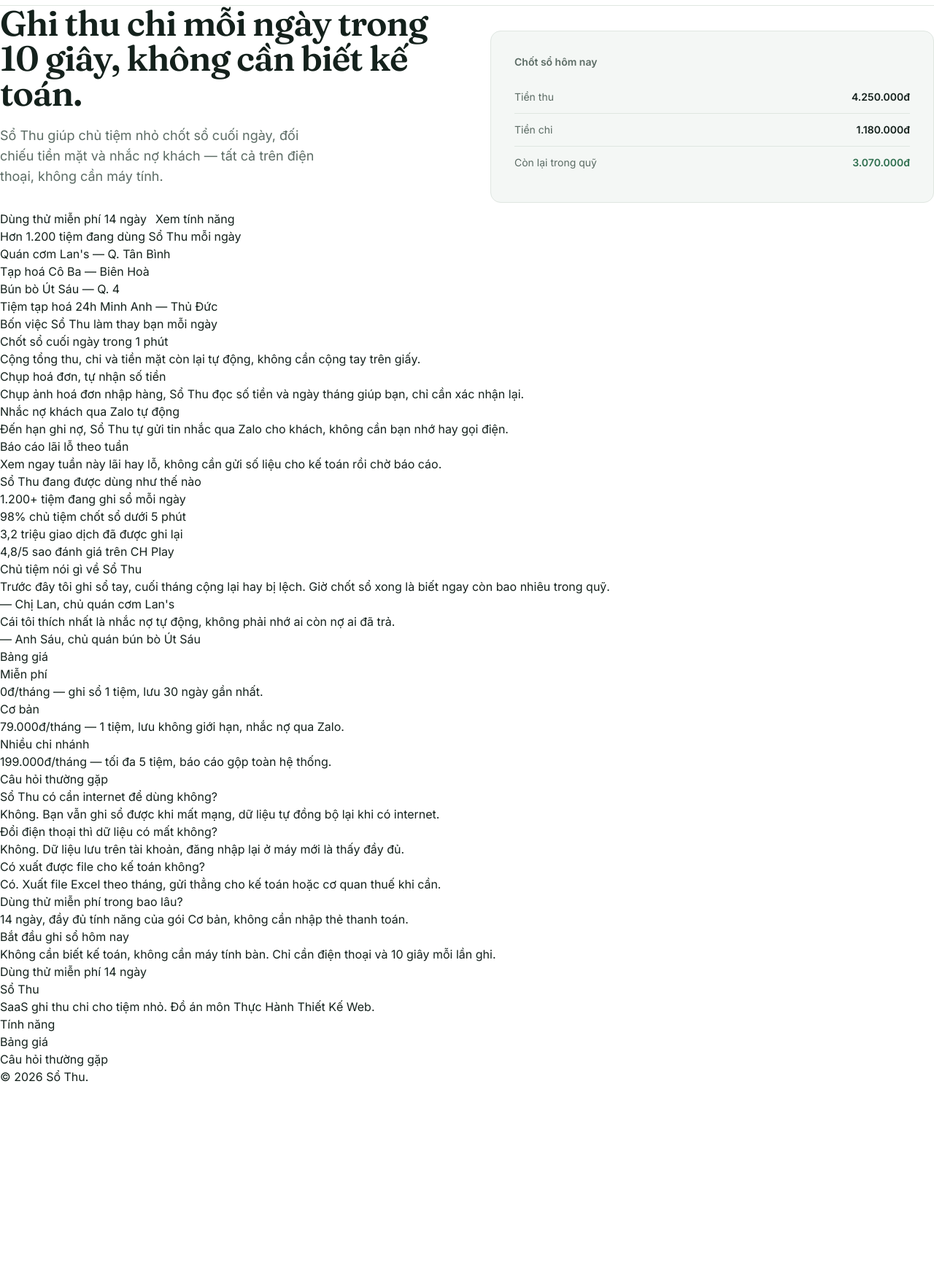
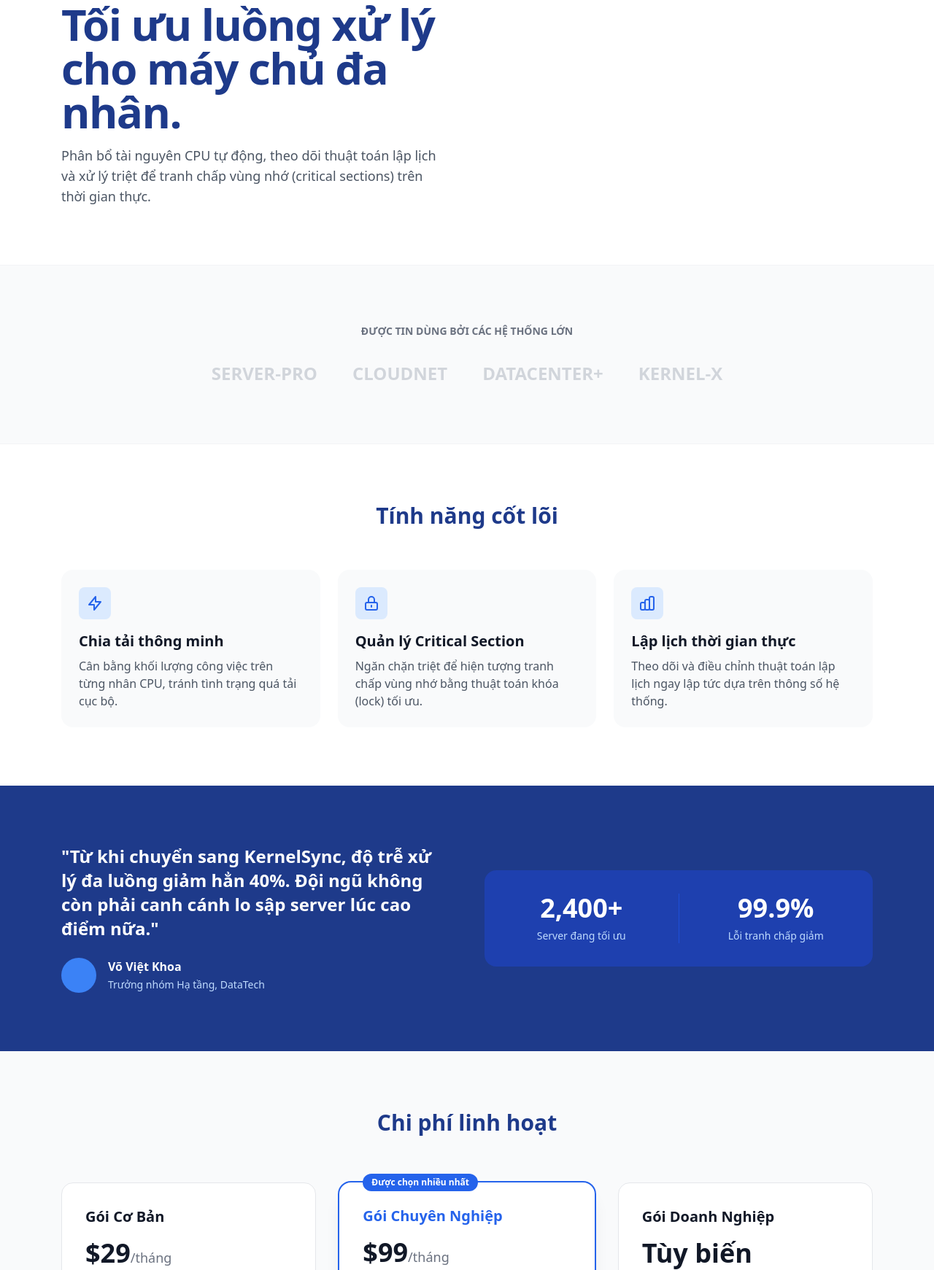
Before and after one commit to 2551050019bao-ux/tkw_2551050019_Bao, a website: page index.html in a window 1280 px wide. Shown: the part 77-1818 px from the top of the page at 73% size. Before the commit the page ends 1565 px from the top, so only its background shows below. Drawn offline with nearby package versions, Linux system fonts and the light colour scheme.

Commit message:
hoan thanh bai tap buoi 2

```diff
--- a/index.html
+++ b/index.html
@@ -1,205 +1,204 @@
 <!DOCTYPE html>
 <html lang="vi">
-<head><link rel="stylesheet" href="./dist/output.css">
-<meta charset="UTF-8" />
-<meta name="viewport" content="width=device-width, initial-scale=1.0" />
-<title>Sổ Thu — Ghi thu chi mỗi ngày trong 10 giây</title>
-<meta name="description" content="Sổ Thu là SaaS ghi thu chi cho tiệm nhỏ: chốt sổ cuối ngày trong 1 phút, không cần biết kế toán." />
-
-<link rel="preconnect" href="https://fonts.googleapis.com">
-<link href="https://fonts.googleapis.com/css2?family=Fraunces:opsz,wght@9..144,500;9..144,600;9..144,700&family=Inter:wght@400;500;600;700&display=swap" rel="stylesheet">
-
-<!-- DEV/PREVIEW: dùng Tailwind Play CDN + assets/preview.css (bản CSS tay tương đương src/input.css)
-     vì môi trường build bài này không có mạng để chạy `npm run dev`.
-     Bản THẬT nộp bài là src/input.css — xem README mục "Cách chạy thật". -->
-<script src="https://cdn.tailwindcss.com"></script>
-<script>
-  tailwind.config = {
-    theme: {
-      extend: {
-        colors: {
-          brand: { 600: '#2f6f4f', 700: '#24573d' },
-          accent: { 500: '#e2a33b' },
-          ink: '#14211c',
-          muted: '#5b6b64',
-          surface: { DEFAULT: '#ffffff', alt: '#f4f7f5' },
-          line: '#dfe6e1',
-        },
-        fontFamily: {
-          display: ['Fraunces', 'ui-serif', 'Georgia', 'serif'],
-          body: ['Inter', 'ui-sans-serif', 'system-ui', 'sans-serif'],
-        },
-        borderRadius: { card: '0.875rem' },
-      }
-    }
-  }
-</script>
-<link rel="stylesheet" href="assets/preview.css" />
+<head>
+  <meta charset="UTF-8">
+  <meta name="viewport" content="width=device-width, initial-scale=1.0">
+  <title>KernelSync - Giải pháp quản lý CPU Đa nhân</title>
+  <script src="https://cdn.tailwindcss.com"></script> <!-- Dùng tạm CDN để hiển thị ngay -->
 </head>
-<body class="font-body text-ink bg-surface">
-
-<a href="#main" class="skip-link">Bỏ qua đến nội dung chính</a>
-
-<!-- ============ NAVBAR (đã style — tiết 4) ============ -->
-<header class="border-b border-line">
-  <nav class="section !py-4 flex items-center justify-between" aria-label="Điều hướng chính">
-    <a href="#main" class="font-display text-xl font-semibold">Sổ Thu</a>
-    <ul class="hidden md:flex items-center gap-8 text-sm font-medium">
-      <li><a href="#tinh-nang">Tính năng</a></li>
-      <li><a href="#bang-gia">Bảng giá</a></li>
-      <li><a href="#faq">Câu hỏi thường gặp</a></li>
-    </ul>
-    <a href="#cta" class="btn btn-primary">Dùng thử miễn phí</a>
-  </nav>
-</header>
+<body class="bg-white text-gray-900 font-sans">
 
   <main id="main">
 
-  <!-- ============ HERO (đã style — tiết 4) ============ -->
-  <section class="section grid items-center gap-14 lg:grid-cols-2 lg:gap-16" aria-labelledby="hero-title">
+    <!-- 1. Hero Section (Kế thừa buổi 1) -->
+    <section aria-labelledby="hero-title" class="py-20 grid items-center gap-14 lg:grid-cols-2 lg:gap-16 mx-auto w-full max-w-6xl px-5">
       <div>
-      <h1 id="hero-title" class="font-display text-4xl sm:text-5xl font-semibold leading-[1.08] tracking-tight">
-        Ghi thu chi mỗi ngày trong 10 giây, không cần biết kế toán.
+        <h1 id="hero-title" class="text-4xl font-extrabold leading-tight tracking-tight md:text-5xl lg:text-6xl text-blue-900">
+          Tối ưu luồng xử lý cho máy chủ đa nhân.
         </h1>
-      <p class="mt-5 text-lg text-muted max-w-md">
-        Sổ Thu giúp chủ tiệm nhỏ chốt sổ cuối ngày, đối chiếu tiền mặt và nhắc nợ khách — tất cả trên điện thoại, không cần máy tính.
+        <p class="mt-4 max-w-2xl text-lg text-gray-600">
+          Phân bổ tài nguyên CPU tự động, theo dõi thuật toán lập lịch và xử lý triệt để tranh chấp vùng nhớ (critical sections) trên thời gian thực.
         </p>
-      <div class="mt-8 flex flex-wrap gap-3">
-        <a href="#cta" class="btn btn-primary">Dùng thử miễn phí 14 ngày</a>
-        <a href="#tinh-nang" class="btn btn-ghost">Xem tính năng</a>
       </div>
+    </section>
+
+    <!-- 2. Dải Logo Khách Hàng (Tự xuống dòng với flex-wrap) -->
+    <section class="py-20 bg-gray-50 border-y border-gray-100">
+      <div class="mx-auto w-full max-w-6xl px-5">
+        <p class="text-center text-sm font-semibold text-gray-500 mb-8">ĐƯỢC TIN DÙNG BỞI CÁC HỆ THỐNG LỚN</p>
+        <ul class="flex flex-wrap items-center justify-center gap-x-12 gap-y-6">
+          <li class="text-2xl font-bold text-gray-300">SERVER-PRO</li>
+          <li class="text-2xl font-bold text-gray-300">CLOUDNET</li>
+          <li class="text-2xl font-bold text-gray-300">DATACENTER+</li>
+          <li class="text-2xl font-bold text-gray-300">KERNEL-X</li>
+        </ul>
       </div>
-    <div class="rounded-card border border-line bg-surface-alt p-8">
-      <p class="text-sm font-semibold text-muted">Chốt sổ hôm nay</p>
-      <dl class="mt-4 divide-y divide-line text-sm">
-        <div class="flex justify-between py-3"><dt class="text-muted">Tiền thu</dt><dd class="font-semibold">4.250.000đ</dd></div>
-        <div class="flex justify-between py-3"><dt class="text-muted">Tiền chi</dt><dd class="font-semibold">1.180.000đ</dd></div>
-        <div class="flex justify-between py-3"><dt class="text-muted">Còn lại trong quỹ</dt><dd class="font-semibold text-brand-600">3.070.000đ</dd></div>
+    </section>
+
+    <!-- 3. Lưới Tính Năng (Chia đều 3 cột) -->
+    <section class="py-20">
+      <div class="mx-auto w-full max-w-6xl px-5">
+        <div class="text-center max-w-2xl mx-auto">
+          <h2 class="text-3xl font-extrabold text-blue-900">Tính năng cốt lõi</h2>
+        </div>
+
+        <ul class="mt-14 grid gap-6 sm:grid-cols-2 lg:grid-cols-3">
+          <!-- Tính năng 1 -->
+          <li class="p-6 rounded-2xl bg-gray-50">
+            <span class="grid h-11 w-11 place-items-center rounded-lg bg-blue-100 text-blue-600">
+              <svg class="h-6 w-6" aria-hidden="true" fill="none" stroke="currentColor" viewBox="0 0 24 24"><path stroke-linecap="round" stroke-linejoin="round" stroke-width="2" d="M13 10V3L4 14h7v7l9-11h-7z"></path></svg>
+            </span>
+            <h3 class="mt-4 text-xl font-bold">Chia tải thông minh</h3>
+            <p class="mt-2 text-gray-600">Cân bằng khối lượng công việc trên từng nhân CPU, tránh tình trạng quá tải cục bộ.</p>
+          </li>
+          <!-- Tính năng 2 -->
+          <li class="p-6 rounded-2xl bg-gray-50">
+            <span class="grid h-11 w-11 place-items-center rounded-lg bg-blue-100 text-blue-600">
+              <svg class="h-6 w-6" aria-hidden="true" fill="none" stroke="currentColor" viewBox="0 0 24 24"><path stroke-linecap="round" stroke-linejoin="round" stroke-width="2" d="M12 15v2m-6 4h12a2 2 0 002-2v-6a2 2 0 00-2-2H6a2 2 0 00-2 2v6a2 2 0 002 2zm10-10V7a4 4 0 00-8 0v4h8z"></path></svg>
+            </span>
+            <h3 class="mt-4 text-xl font-bold">Quản lý Critical Section</h3>
+            <p class="mt-2 text-gray-600">Ngăn chặn triệt để hiện tượng tranh chấp vùng nhớ bằng thuật toán khóa (lock) tối ưu.</p>
+          </li>
+          <!-- Tính năng 3 -->
+          <li class="p-6 rounded-2xl bg-gray-50">
+            <span class="grid h-11 w-11 place-items-center rounded-lg bg-blue-100 text-blue-600">
+              <svg class="h-6 w-6" aria-hidden="true" fill="none" stroke="currentColor" viewBox="0 0 24 24"><path stroke-linecap="round" stroke-linejoin="round" stroke-width="2" d="M9 19v-6a2 2 0 00-2-2H5a2 2 0 00-2 2v6a2 2 0 002 2h2a2 2 0 002-2zm0 0V9a2 2 0 012-2h2a2 2 0 012 2v10m-6 0a2 2 0 002 2h2a2 2 0 002-2m0 0V5a2 2 0 012-2h2a2 2 0 012 2v14a2 2 0 01-2 2h-2a2 2 0 01-2-2z"></path></svg>
+            </span>
+            <h3 class="mt-4 text-xl font-bold">Lập lịch thời gian thực</h3>
+            <p class="mt-2 text-gray-600">Theo dõi và điều chỉnh thuật toán lập lịch ngay lập tức dựa trên thông số hệ thống.</p>
+          </li>
+        </ul>
+      </div>
+    </section>
+
+    <!-- 4. Cảm nhận và Số liệu (Dùng đúng thẻ ngữ nghĩa) -->
+    <section class="py-20 bg-blue-900 text-white">
+      <div class="mx-auto w-full max-w-6xl px-5 grid gap-12 lg:grid-cols-2 items-center">
+        <!-- Cảm nhận -->
+        <figure>
+          <blockquote class="text-2xl font-bold leading-snug">
+            "Từ khi chuyển sang KernelSync, độ trễ xử lý đa luồng giảm hẳn 40%. Đội ngũ không còn phải canh cánh lo sập server lúc cao điểm nữa."
+          </blockquote>
+          <figcaption class="mt-6 flex items-center gap-4">
+            <div class="h-12 w-12 rounded-full bg-blue-500"></div>
+            <div>
+              <span class="block font-bold">Võ Việt Khoa</span>
+              <cite class="text-sm text-blue-200 not-italic">Trưởng nhóm Hạ tầng, DataTech</cite>
+            </div>
+          </figcaption>
+        </figure>
+
+        <!-- Số liệu (Đảo giá trị lên trên bằng order-2) -->
+        <dl class="flex divide-x divide-blue-700 bg-blue-800 rounded-2xl py-8">
+          <div class="text-center px-6 flex-1 flex flex-col">
+            <dt class="order-2 mt-2 text-sm text-blue-200">Server đang tối ưu</dt>
+            <dd class="text-4xl font-extrabold">2,400+</dd>
+          </div>
+          <div class="text-center px-6 flex-1 flex flex-col">
+            <dt class="order-2 mt-2 text-sm text-blue-200">Lỗi tranh chấp giảm</dt>
+            <dd class="text-4xl font-extrabold">99.9%</dd>
+          </div>
         </dl>
       </div>
     </section>
 
-  <!-- ============ LOGO KHÁCH HÀNG (bare — chưa style, tiết 3) ============ -->
-  <section aria-labelledby="khach-hang-title">
-    <h2 id="khach-hang-title">Hơn 1.200 tiệm đang dùng Sổ Thu mỗi ngày</h2>
-    <ul>
-      <li>Quán cơm Lan's — Q. Tân Bình</li>
-      <li>Tạp hoá Cô Ba — Biên Hoà</li>
-      <li>Bún bò Út Sáu — Q. 4</li>
-      <li>Tiệm tạp hoá 24h Minh Anh — Thủ Đức</li>
+    <!-- 5. Bảng giá (Thử thách khó nhất: Thẻ cao bằng nhau, nút nằm đáy) -->
+    <section class="py-20 bg-gray-50">
+      <div class="mx-auto w-full max-w-6xl px-5">
+        <div class="text-center max-w-2xl mx-auto mb-16">
+          <h2 class="text-3xl font-extrabold text-blue-900">Chi phí linh hoạt</h2>
+        </div>
+
+        <ul class="grid items-stretch gap-8 lg:grid-cols-3">
+          <!-- Gói Cơ bản -->
+          <li class="flex h-full flex-col p-8 rounded-2xl bg-white border border-gray-200">
+            <h3 class="text-xl font-bold">Gói Cơ Bản</h3>
+            <p class="mt-4 text-4xl font-extrabold">$29<span class="text-lg text-gray-500 font-normal">/tháng</span></p>
+            <ul class="mt-6 space-y-4 mb-8">
+              <li class="flex gap-2">✓ Quản lý tối đa 4 node</li>
+              <li class="flex gap-2">✓ Lập lịch tự động</li>
             </ul>
+            <!-- mt-auto ép nút xuống đáy -->
+            <a href="#" class="mt-auto block w-full py-3 px-4 bg-gray-100 text-center font-bold rounded-lg hover:bg-gray-200">Bắt đầu ngay</a>
+          </li>
+
+          <!-- Gói Chuyên nghiệp (Nổi bật) -->
+          <li class="relative flex h-full flex-col p-8 rounded-2xl bg-white ring-2 ring-blue-600 shadow-xl">
+            <!-- Huy hiệu dùng absolute -->
+            <span class="absolute -top-3 left-8 bg-blue-600 text-white px-3 py-1 text-xs font-bold rounded-full">Được chọn nhiều nhất</span>
+            <h3 class="text-xl font-bold text-blue-600">Gói Chuyên Nghiệp</h3>
+            <p class="mt-4 text-4xl font-extrabold">$99<span class="text-lg text-gray-500 font-normal">/tháng</span></p>
+            <ul class="mt-6 space-y-4 mb-8">
+              <li class="flex gap-2">✓ Quản lý không giới hạn node</li>
+              <li class="flex gap-2">✓ Thuật toán lock chuyên sâu</li>
+              <li class="flex gap-2">✓ Hỗ trợ 24/7</li>
+            </ul>
+            <a href="#" class="mt-auto block w-full py-3 px-4 bg-blue-600 text-white text-center font-bold rounded-lg hover:bg-blue-700">Dùng thử 14 ngày</a>
+          </li>
+
+          <!-- Gói Doanh nghiệp -->
+          <li class="flex h-full flex-col p-8 rounded-2xl bg-white border border-gray-200">
+            <h3 class="text-xl font-bold">Gói Doanh Nghiệp</h3>
+            <p class="mt-4 text-4xl font-extrabold">Tùy biến</p>
+            <ul class="mt-6 space-y-4 mb-8">
+              <li class="flex gap-2">✓ Cài đặt on-premise</li>
+              <li class="flex gap-2">✓ Tích hợp hệ thống nội bộ</li>
+            </ul>
+            <a href="#" class="mt-auto block w-full py-3 px-4 bg-gray-100 text-center font-bold rounded-lg hover:bg-gray-200">Liên hệ bộ phận Sales</a>
+          </li>
+        </ul>
+      </div>
     </section>
 
-  <!-- ============ TÍNH NĂNG (bare) ============ -->
-  <section aria-labelledby="tinh-nang-title" id="tinh-nang">
-    <h2 id="tinh-nang-title">Bốn việc Sổ Thu làm thay bạn mỗi ngày</h2>
-    <ul>
+    <!-- 6. FAQ (Lưới bất đối xứng) -->
+    <section class="py-20">
+      <div class="mx-auto w-full max-w-6xl px-5 grid gap-12 lg:grid-cols-[1fr_1.4fr]">
+        <div>
+          <h2 class="text-3xl font-extrabold text-blue-900">Câu hỏi thường gặp</h2>
+          <p class="mt-4 text-gray-600">Không tìm thấy câu trả lời bạn cần? Vui lòng liên hệ đội ngũ hỗ trợ.</p>
+        </div>
+        <ul class="space-y-8">
           <li>
-        <h3>Chốt sổ cuối ngày trong 1 phút</h3>
-        <p>Cộng tổng thu, chi và tiền mặt còn lại tự động, không cần cộng tay trên giấy.</p>
+            <h3 class="text-lg font-bold">Tích hợp vào hệ thống cũ có mất nhiều thời gian không?</h3>
+            <p class="mt-2 text-gray-600">Không. Quá trình thiết lập ban đầu chỉ mất chưa tới 30 phút và tương thích ngược với hầu hết các hạ tầng hiện hữu.</p>
           </li>
           <li>
-        <h3>Chụp hoá đơn, tự nhận số tiền</h3>
-        <p>Chụp ảnh hoá đơn nhập hàng, Sổ Thu đọc số tiền và ngày tháng giúp bạn, chỉ cần xác nhận lại.</p>
-      </li>
-      <li>
-        <h3>Nhắc nợ khách qua Zalo tự động</h3>
-        <p>Đến hạn ghi nợ, Sổ Thu tự gửi tin nhắc qua Zalo cho khách, không cần bạn nhớ hay gọi điện.</p>
-      </li>
-      <li>
-        <h3>Báo cáo lãi lỗ theo tuần</h3>
-        <p>Xem ngay tuần này lãi hay lỗ, không cần gửi số liệu cho kế toán rồi chờ báo cáo.</p>
+            <h3 class="text-lg font-bold">Hệ thống có cảnh báo khi quá tải không?</h3>
+            <p class="mt-2 text-gray-600">Có. Bạn có thể thiết lập cảnh báo tự động qua email hoặc Slack khi CPU hoặc RAM vượt ngưỡng an toàn.</p>
           </li>
         </ul>
-  </section>
-
-  <!-- ============ SỐ LIỆU (bare) ============ -->
-  <section aria-labelledby="so-lieu-title">
-    <h2 id="so-lieu-title">Sổ Thu đang được dùng như thế nào</h2>
-    <ul>
-      <li>1.200+ tiệm đang ghi sổ mỗi ngày</li>
-      <li>98% chủ tiệm chốt sổ dưới 5 phút</li>
-      <li>3,2 triệu giao dịch đã được ghi lại</li>
-      <li>4,8/5 sao đánh giá trên CH Play</li>
-    </ul>
-  </section>
-
-  <!-- ============ CẢM NHẬN (bare) ============ -->
-  <section aria-labelledby="cam-nhan-title">
-    <h2 id="cam-nhan-title">Chủ tiệm nói gì về Sổ Thu</h2>
-    <ul>
-      <li>
-        <blockquote>Trước đây tôi ghi sổ tay, cuối tháng cộng lại hay bị lệch. Giờ chốt sổ xong là biết ngay còn bao nhiêu trong quỹ.</blockquote>
-        <p>— Chị Lan, chủ quán cơm Lan's</p>
-      </li>
-      <li>
-        <blockquote>Cái tôi thích nhất là nhắc nợ tự động, không phải nhớ ai còn nợ ai đã trả.</blockquote>
-        <p>— Anh Sáu, chủ quán bún bò Út Sáu</p>
-      </li>
-    </ul>
-  </section>
-
-  <!-- ============ BẢNG GIÁ (bare) ============ -->
-  <section aria-labelledby="bang-gia-title" id="bang-gia">
-    <h2 id="bang-gia-title">Bảng giá</h2>
-    <ul>
-      <li>
-        <h3>Miễn phí</h3>
-        <p>0đ/tháng — ghi sổ 1 tiệm, lưu 30 ngày gần nhất.</p>
-      </li>
-      <li>
-        <h3>Cơ bản</h3>
-        <p>79.000đ/tháng — 1 tiệm, lưu không giới hạn, nhắc nợ qua Zalo.</p>
-      </li>
-      <li>
-        <h3>Nhiều chi nhánh</h3>
-        <p>199.000đ/tháng — tối đa 5 tiệm, báo cáo gộp toàn hệ thống.</p>
-      </li>
-    </ul>
-  </section>
-
-  <!-- ============ CÂU HỎI THƯỜNG GẶP (bare) ============ -->
-  <section aria-labelledby="faq-title" id="faq">
-    <h2 id="faq-title">Câu hỏi thường gặp</h2>
-    <ul>
-      <li>
-        <h3>Sổ Thu có cần internet để dùng không?</h3>
-        <p>Không. Bạn vẫn ghi sổ được khi mất mạng, dữ liệu tự đồng bộ lại khi có internet.</p>
-      </li>
-      <li>
-        <h3>Đổi điện thoại thì dữ liệu có mất không?</h3>
-        <p>Không. Dữ liệu lưu trên tài khoản, đăng nhập lại ở máy mới là thấy đầy đủ.</p>
-      </li>
-      <li>
-        <h3>Có xuất được file cho kế toán không?</h3>
-        <p>Có. Xuất file Excel theo tháng, gửi thẳng cho kế toán hoặc cơ quan thuế khi cần.</p>
-      </li>
-      <li>
-        <h3>Dùng thử miễn phí trong bao lâu?</h3>
-        <p>14 ngày, đầy đủ tính năng của gói Cơ bản, không cần nhập thẻ thanh toán.</p>
-      </li>
-    </ul>
-  </section>
-
-  <!-- ============ CTA (bare) ============ -->
-  <section aria-labelledby="cta-title" id="cta">
-    <h2 id="cta-title">Bắt đầu ghi sổ hôm nay</h2>
-    <p>Không cần biết kế toán, không cần máy tính bàn. Chỉ cần điện thoại và 10 giây mỗi lần ghi.</p>
-    <a href="#main">Dùng thử miễn phí 14 ngày</a>
+      </div>
     </section>
 
   </main>
 
-<!-- ============ FOOTER (bare) ============ -->
-<footer aria-labelledby="footer-title">
-  <h2 id="footer-title">Sổ Thu</h2>
-  <p>SaaS ghi thu chi cho tiệm nhỏ. Đồ án môn Thực Hành Thiết Kế Web.</p>
-  <ul>
-    <li><a href="#tinh-nang">Tính năng</a></li>
-    <li><a href="#bang-gia">Bảng giá</a></li>
-    <li><a href="#faq">Câu hỏi thường gặp</a></li>
+  <!-- Footer -->
+  <footer class="bg-gray-900 text-white py-20 border-t border-gray-800">
+    <div class="mx-auto w-full max-w-6xl px-5 grid gap-12 lg:grid-cols-4">
+      <div class="lg:col-span-2">
+        <h2 class="text-xl font-bold">KernelSync Inc.</h2>
+        <p class="mt-4 max-w-sm text-gray-400">Cung cấp công cụ tối ưu hóa hạ tầng máy chủ mạnh mẽ, giúp đội ngũ kỹ sư làm việc hiệu quả hơn.</p>
+      </div>
+      <nav aria-labelledby="footer-product">
+        <h3 id="footer-product" class="font-bold text-gray-300 tracking-wider">Sản phẩm</h3>
+        <ul class="mt-4 space-y-3 text-gray-400">
+          <li><a href="#" class="hover:text-white">Tính năng</a></li>
+          <li><a href="#" class="hover:text-white">Bảng giá</a></li>
+          <li><a href="#" class="hover:text-white">Tài liệu API</a></li>
         </ul>
-  <p>© 2026 Sổ Thu.</p>
+      </nav>
+      <nav aria-labelledby="footer-support">
+        <h3 id="footer-support" class="font-bold text-gray-300 tracking-wider">Hỗ trợ</h3>
+        <ul class="mt-4 space-y-3 text-gray-400">
+          <li><a href="#" class="hover:text-white">Trung tâm trợ giúp</a></li>
+          <li><a href="#" class="hover:text-white">Trạng thái hệ thống</a></li>
+          <li><a href="#" class="hover:text-white">Liên hệ</a></li>
+        </ul>
+      </nav>
+    </div>
+    <div class="mx-auto w-full max-w-6xl px-5 mt-16 pt-8 border-t border-gray-800 text-center text-gray-500">
+      <p>© 2026 KernelSync Inc. Đã đăng ký bản quyền.</p>
+    </div>
   </footer>
 
 </body>
```
Also changed, not shown: dist/output.css. Lines whose indentation alone changed are shown as unchanged.
